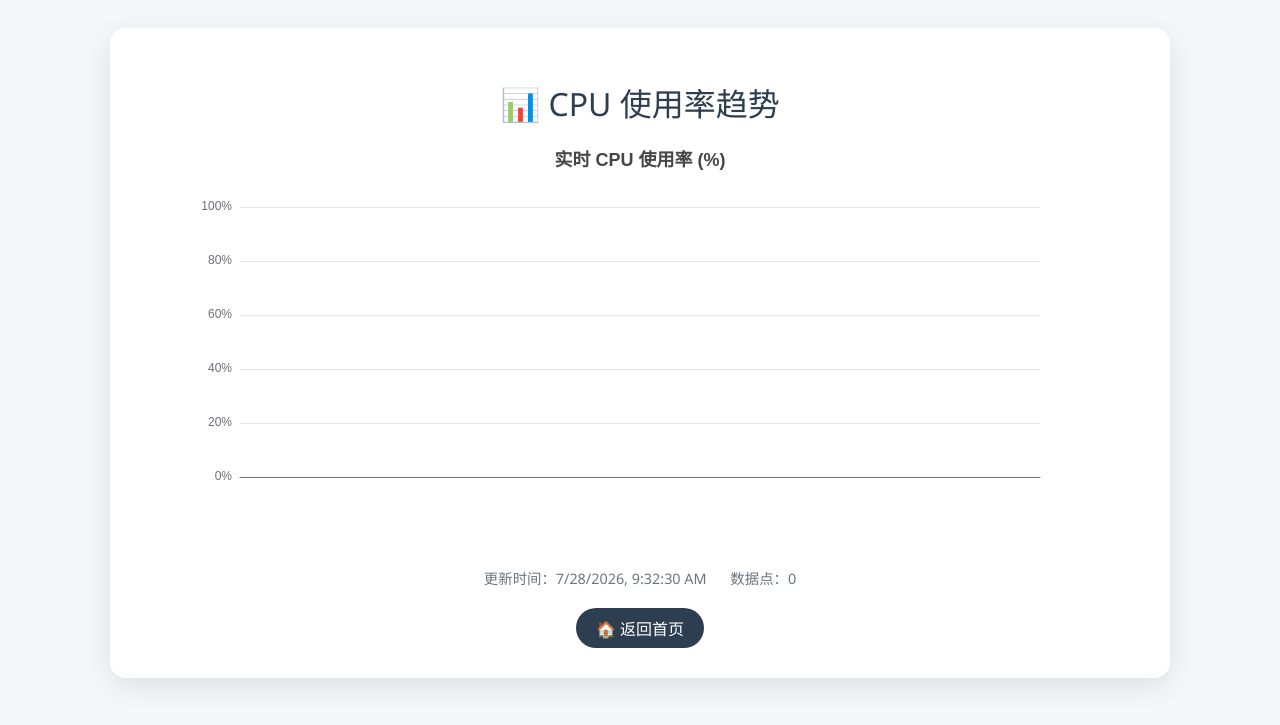
After one commit to fstmsadas/ai-advisor, a Flask app: page /trend in a window 1280 px wide. The commit adds this page. Shown: the top 725 px of the page. Run offline with Flask 3, Linux system fonts and the light colour scheme; data that the repository does not hold is empty.

Commit message:
feat: 新增 CPU 趋势图及轮询更新
- 新增 /trend 页面，使用 ECharts 展示 CPU 使用率折线图
- 新增 /api/cpu_trend API，返回最近 N 条 CPU 数据（时间升序）
- 前端每 5 秒轮询后端，自动刷新图表
- 修复元组反转错误（使用切片 [::-1]）
- 首页增加 'CPU 趋势' 卡片入口（现共五个功能模块）
- 优化 app.py 路由结构，统一错误处理

```diff
--- a/app.py
+++ b/app.py
@@ -259,7 +259,6 @@ def logs():
 
 @app.route('/api/logs/analyze', methods=['POST'])
 def api_analyze_log():
-    """立即分析日志文件并入库，返回最新统计结果"""
     try:
         from log_analyzer import analyze_log_file, save_stats_to_db
         from config import config
@@ -270,6 +269,34 @@ def api_analyze_log():
     except Exception as e:
         return jsonify({"code": 500, "msg": str(e)}), 500
 
+# ==================== CPU 趋势 ====================
+@app.route('/api/cpu_trend', methods=['GET'])
+def api_cpu_trend():
+    """返回最近 N 条 CPU 使用率数据（用于 ECharts 折线图）"""
+    limit = request.args.get('limit', default=100, type=int)
+    limit = min(limit, 500)
+    try:
+        sql = """
+            SELECT timestamp, cpu_percent
+            FROM system_metrics
+            ORDER BY id DESC
+            LIMIT %s
+        """
+        rows = execute_query(sql, (limit,))
+        # 反转顺序使时间从旧到新
+        rows = rows[::-1]
+        data = {
+            "timestamps": [row[0].strftime('%Y-%m-%d %H:%M:%S') for row in rows],
+            "values": [float(row[1]) for row in rows]
+        }
+        return jsonify({"code": 0, "data": data})
+    except Exception as e:
+        return jsonify({"code": 500, "msg": str(e)}), 500
+
+@app.route('/trend')
+def trend():
+    return render_template('trend.html')
+
 # ---------- 启动 ----------
 if __name__ == '__main__':
     app.run(host='0.0.0.0', port=8000, debug=config.DEBUG)
--- /dev/null
+++ b/templates/trend.html
@@ -0,0 +1,130 @@
+<!DOCTYPE html>
+<html lang="zh-CN">
+<head>
+    <meta charset="UTF-8">
+    <meta name="viewport" content="width=device-width, initial-scale=1.0">
+    <title>CPU 趋势图</title>
+    <!-- 引入 ECharts -->
+    <script src="https://cdn.jsdelivr.net/npm/echarts@5/dist/echarts.min.js"></script>
+    <style>
+        body {
+            background: #f5f7fa;
+            font-family: 'Segoe UI', Tahoma, Geneva, Verdana, sans-serif;
+            padding: 20px;
+        }
+        .container {
+            max-width: 1000px;
+            margin: 0 auto;
+            background: white;
+            border-radius: 16px;
+            box-shadow: 0 8px 30px rgba(0,0,0,0.1);
+            padding: 30px;
+        }
+        h1 {
+            text-align: center;
+            color: #2c3e50;
+            font-weight: 300;
+        }
+        .chart-container {
+            height: 400px;
+            margin: 20px 0;
+        }
+        .info {
+            text-align: center;
+            color: #6c757d;
+            font-size: 0.9rem;
+        }
+        .back-btn {
+            display: inline-block;
+            margin-top: 20px;
+            padding: 8px 20px;
+            background: #2c3e50;
+            color: white;
+            border-radius: 30px;
+            text-decoration: none;
+        }
+        .back-btn:hover {
+            background: #1a252f;
+        }
+    </style>
+</head>
+<body>
+    <div class="container">
+        <h1>📊 CPU 使用率趋势</h1>
+        <div id="cpuChart" class="chart-container"></div>
+        <div class="info">
+            <span id="updateTime">更新时间：--</span>
+            <span style="margin-left: 20px;">数据点：<span id="dataCount">0</span></span>
+        </div>
+        <div style="text-align: center;">
+            <a href="/" class="back-btn">🏠 返回首页</a>
+        </div>
+    </div>
+
+    <script>
+        // 初始化 ECharts
+        var chartDom = document.getElementById('cpuChart');
+        var myChart = echarts.init(chartDom);
+
+        // 图表配置
+        var option = {
+            title: { text: '实时 CPU 使用率 (%)', left: 'center' },
+            tooltip: { trigger: 'axis' },
+            xAxis: {
+                type: 'category',
+                boundaryGap: false,
+                data: []
+            },
+            yAxis: {
+                type: 'value',
+                min: 0,
+                max: 100,
+                axisLabel: { formatter: '{value}%' }
+            },
+            series: [{
+                name: 'CPU',
+                type: 'line',
+                smooth: true,
+                symbol: 'none',
+                lineStyle: { color: '#5470c6', width: 2 },
+                areaStyle: { color: 'rgba(84, 112, 198, 0.2)' },
+                data: []
+            }]
+        };
+        myChart.setOption(option);
+
+        // 轮询更新函数
+        function fetchData() {
+            fetch('/api/cpu_trend?limit=100')
+                .then(response => response.json())
+                .then(data => {
+                    if (data.code !== 0) {
+                        console.error('数据错误:', data.msg);
+                        return;
+                    }
+                    var timestamps = data.data.timestamps;
+                    var values = data.data.values;
+
+                    // 更新图表
+                    myChart.setOption({
+                        xAxis: { data: timestamps },
+                        series: [{ data: values }]
+                    });
+
+                    // 更新信息
+                    document.getElementById('updateTime').textContent = '更新时间：' + new Date().toLocaleString();
+                    document.getElementById('dataCount').textContent = values.length;
+                })
+                .catch(err => {
+                    console.error('请求失败:', err);
+                });
+        }
+
+        // 立即加载一次
+        fetchData();
+
+        // 每5秒轮询一次
+        setInterval(fetchData, 5000);
+    </script>
+</body>
+</html>
```
Also changed, not shown: templates/index.html (+14 -4 lines).
